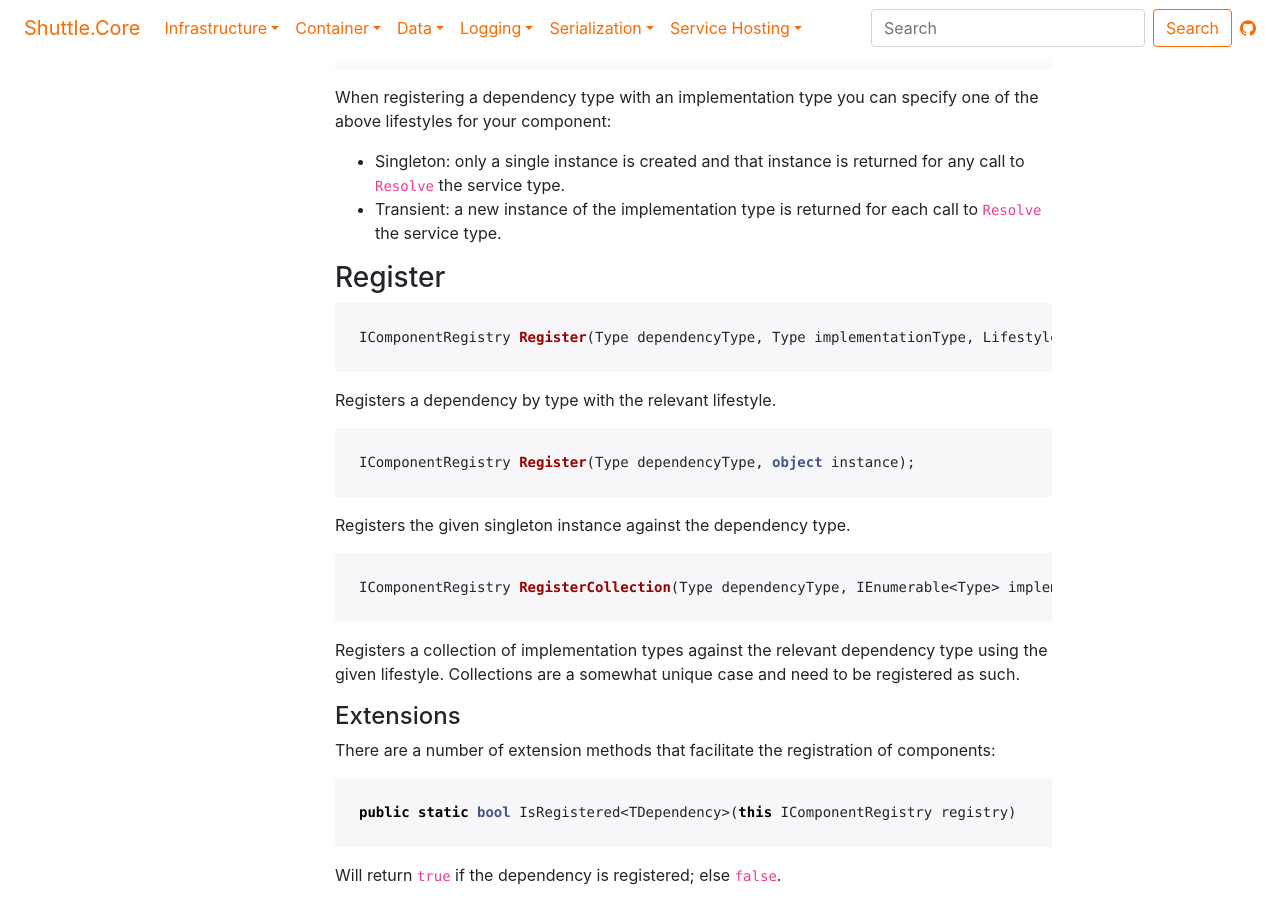
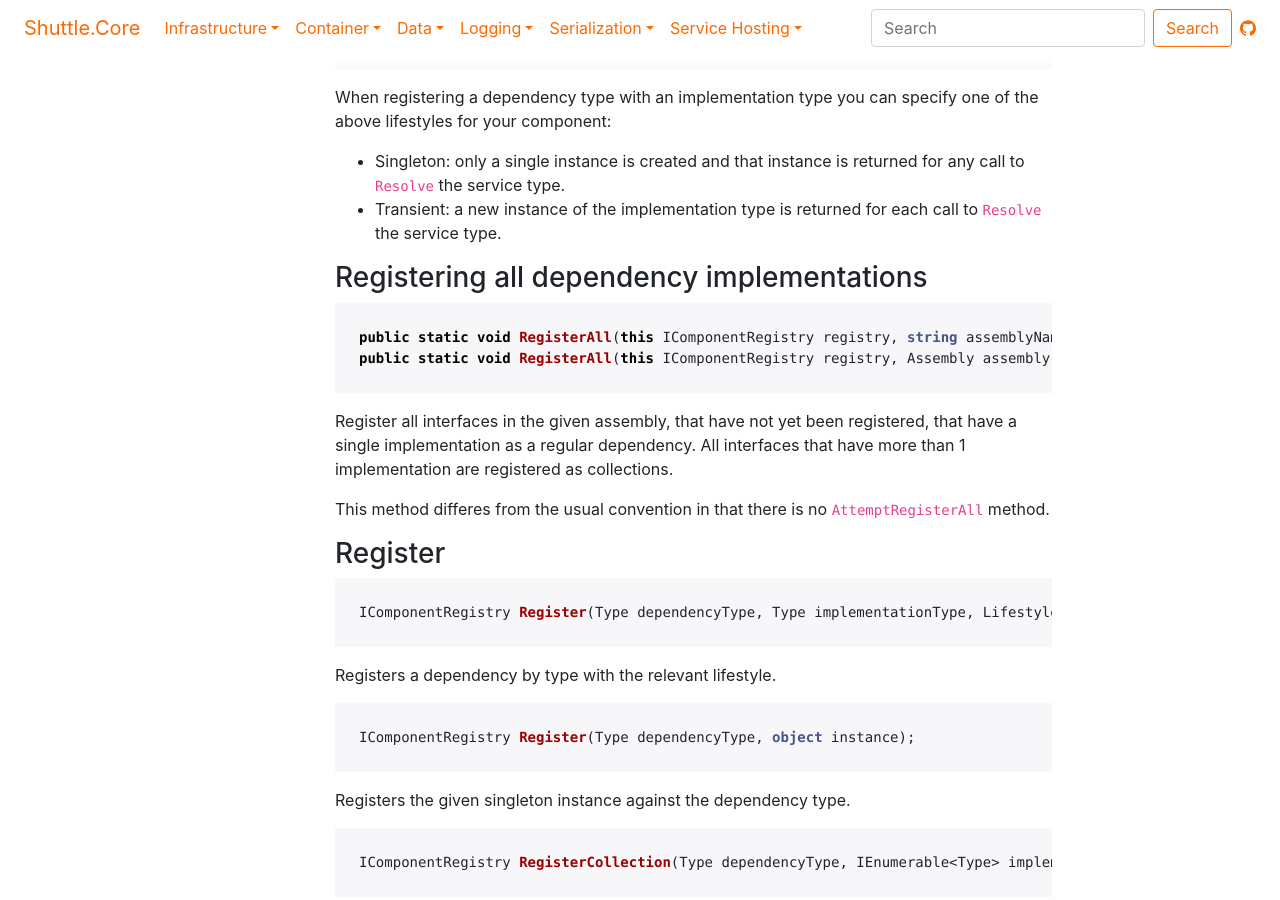
Before and after one commit to Shuttle/shuttle-core, a Jekyll site: the page built from shuttle-core-container.md, in a window 1280 px wide and 900 px high, scrolled down 628 px. Built offline with Jekyll 4.4.1, drawn with Linux system fonts in a browser that asks for light colours; a script that is not in the unit is left out; some of the changed text lies outside the part shown.

Commit message:
Update shuttle-core-container.md

````diff
--- a/shuttle-core-container.md
+++ b/shuttle-core-container.md
@@ -29,6 +29,17 @@
 
 - Singleton: only a single instance is created and that instance is returned for any call to `Resolve` the service type.
 - Transient: a new instance of the implementation type is returned for each call to `Resolve` the service type.
+
+### Registering all dependency implementations
+
+``` c#
+public static void RegisterAll(this IComponentRegistry registry, string assemblyName, Lifestyle lifestyle = Lifestyle.Singleton)
+public static void RegisterAll(this IComponentRegistry registry, Assembly assembly, Lifestyle lifestyle = Lifestyle.Singleton)
+```
+
+Register all interfaces in the given assembly, that have not yet been registered, that have a single implementation as a regular dependency.  All interfaces that have more than 1 implementation are registered as collections.
+
+This method differes from the usual convention in that there is no `AttemptRegisterAll` method.
 
 ### Register
 
@@ -169,13 +180,6 @@
 ```
 
 Register all types in the given assembly that end in the given `suffixes` against a dependency type matching the type name with an `I` prefix, e.g. `CustomerRepository` will be registered against `ICustomerRepository`.
-
-``` c#
-public static void RegisterAll(this IComponentRegistry registry, string assemblyName, Lifestyle lifestyle = Lifestyle.Singleton)
-public static void RegisterAll(this IComponentRegistry registry, Assembly assembly, Lifestyle lifestyle = Lifestyle.Singleton)
-```
-
-Register all interfaces in the given assembly that have a single implementation as a regular dependency.  All interfaces that have more than 1 implementation are registered as collections.
 
 ```c#
 public static void Register(this IComponentRegistry registry, Assembly assembly, Func<Type, bool> shouldRegister, Func<Type, Type> getDependencyType, Func<Type, Lifestyle> getLifestyle)
````
